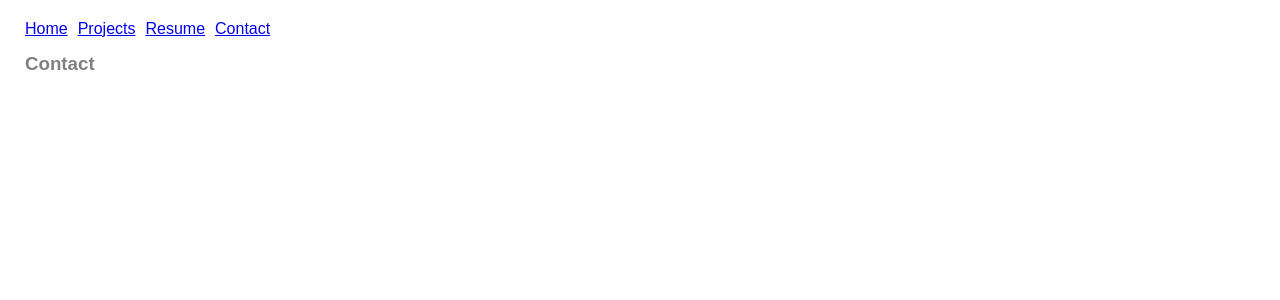
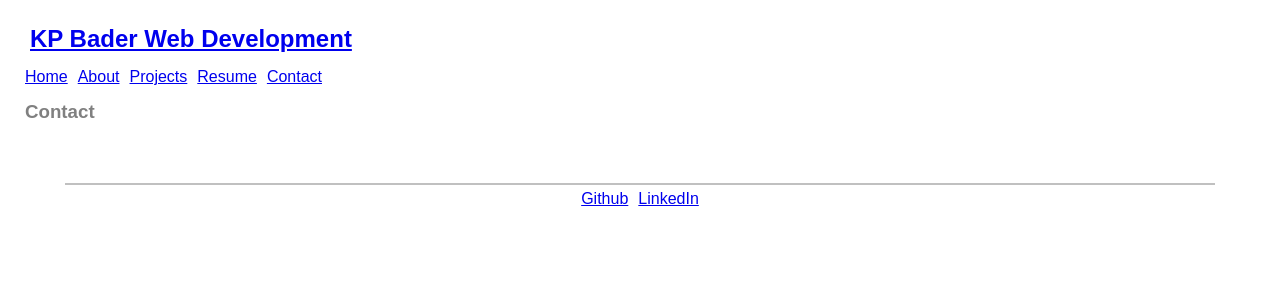
Before and after one commit to kpbader/kpb-portfolio-by-react, a React (Create React App) app: page /Contact in a window 1280 px wide. Shown: the top 300 px of the page. Built offline with nearby package versions, Linux system fonts and the light colour scheme.

Commit message:
added header and footer components

```diff
--- a/src/App.js
+++ b/src/App.js
@@ -7,9 +7,11 @@ import {
   Route,
 } from "react-router-dom";
 
-// import Home component
 import Home from "./components/Home/home";
 import Nav from "./components/Nav/nav";
+import Header from "./components/Header/header";
+import Footer from "./components/Footer/footer";
+import About from "./components/About/about"
 import Projects from "./components/Projects/projects";
 import Resume from "./components/Resume/resume";
 import Contact from "./components/Contact/contact";
@@ -18,18 +20,17 @@ import Contact from "./components/Contact/contact";
 function App() {
   return (
     <>
-      {/* This is the alias of BrowserRouter i.e. Router */}
-
       <Router>
+        <Header/>
         <Nav/>
         <Routes>
           <Route path="/" element={<Home/>} />
+          <Route path="/About" element={<About/>} />
           <Route path="/Projects" element={<Projects/>} />
           <Route path="/Resume" element={<Resume/>} />
           <Route path="/Contact" element={<Contact/>} />
-
-
         </Routes>
+        <Footer />
       </Router>
     </>
   );
--- /dev/null
+++ b/src/components/About/about.js
@@ -0,0 +1,19 @@
+import selfie from "../../assets/images/black_white_selfie.png";
+
+function about(props) {
+    return (
+        <section id="about">
+            <div className="page-header">
+                <h2>About</h2>
+            </div>
+            <div id="about-container">
+                <div className="selfie">
+                    <img src={selfie}/>
+                </div>
+                <p>lorem ipsum dolor sit</p>
+            </div>
+        </section>
+    );
+}
+
+export default about;
--- /dev/null
+++ b/src/components/Footer/footer.js
@@ -0,0 +1,11 @@
+
+function footer(props) {
+    return (
+        <footer>
+            <a href="https://github.com/kpbader" target="_blank" rel="noopener noreferrer">Github</a>
+            <a href="https://www.linkedin.com/in/kyle-patrick-bader-9165601aa/" target="_blank" rel="noopener noreferrer">LinkedIn</a>
+        </footer>
+    );
+}
+
+export default footer;
--- /dev/null
+++ b/src/components/Header/header.js
@@ -0,0 +1,15 @@
+
+
+function header(props) {
+    return (
+        <div id="header">
+            <h2>
+                <a data-testid="link" href="/">
+                    KP Bader Web Development
+                </a>
+            </h2>
+        </div>
+    );
+}
+
+export default header;
--- a/src/components/Home/home.js
+++ b/src/components/Home/home.js
@@ -1,18 +1,18 @@
-import React from 'react';
+import cityscape from '../../assets/images/cityscape_LANY_web-dev-copy.png';
 import './home.css'
 
 function home(props) {
     return (
-        <div id="home">
-            <h2>
+        <section id="home">
+            {/* <h2>
                 <a data-testid="link" href="/">
                     KP Bader Web Development
                 </a>
-            </h2>
-            <nav>
-
-            </nav>
-        </div>
+            </h2> */}
+            <div>
+                <img src={cityscape} className="cityScape" />
+            </div>
+        </section>
     );
 }
 
--- a/src/components/Nav/nav.js
+++ b/src/components/Nav/nav.js
@@ -1,14 +1,16 @@
-import React from 'react';
 import { Link } from "react-router-dom";
+// import footer from '../Footer/footer';
 
 function Nav() {
 
     return (
         <section>
-     <Link to="/">Home</Link>
-     <Link to="/Projects">Projects</Link>
-     <Link to="/Resume">Resume</Link>
-     <Link to="/Contact">Contact</Link>
+            <Link to="/">Home</Link>
+            <Link to="/About">About</Link>
+            <Link to="/Projects">Projects</Link>
+            <Link to="/Resume">Resume</Link>
+            <Link to="/Contact">Contact</Link>
+
         </section>
     )
 }
--- a/src/components/Projects/projects.js
+++ b/src/components/Projects/projects.js
@@ -1,9 +1,17 @@
 import kit from '../../assets/images/kit_screenshot_final.png'
+import notmonday from '../../assets/images/notmondaydotcom.png'
+import weather from '../../assets/images/tell_me_the_weather.png'
+import quiz from '../../assets/images/rapid-quiz-screenshot.png'
+import workday from '../../assets/images/workDaySched_screenshot.png'
 
 function portfolio(props) {
     return (
         <div id="projects">
             <img src={kit} className="kit"/>
+            <img src={notmonday} className="notmonday" />
+            <img src={weather} className="weather"/>
+            <img src={quiz} className="quiz"/>
+            <img src={workday} className="workday"/>
         </div>
     );
 }
--- a/src/components/Resume/resume.js
+++ b/src/components/Resume/resume.js
@@ -4,7 +4,7 @@ function Resume() {
 
     return (
         <div id="resume">
-            <a href="https://drive.google.com/file/d/1CaexgmFdh3urSBDcrvxEVSO9cRZvARSp/view?usp=sharing" target="_blank" rel="noopener noreferrer">Resume</a>
+            <a href="https://drive.google.com/file/d/1CaexgmFdh3urSBDcrvxEVSO9cRZvARSp/view?usp=sharing" target="_blank" rel="noopener noreferrer">View Resume</a>
         </div>
     )
 }
```
Also changed, not shown: src/assets/images/notmondaydotcom.png (added), src/assets/images/rapid-quiz-screenshot.png (renamed from src/assets/images/150712950-5a92b761-bd89-4fe1-9a81-b7c708d56b15.png), src/components/About/about.css (added), src/components/Footer/footer.css (added), src/components/Header/header.css (added).
